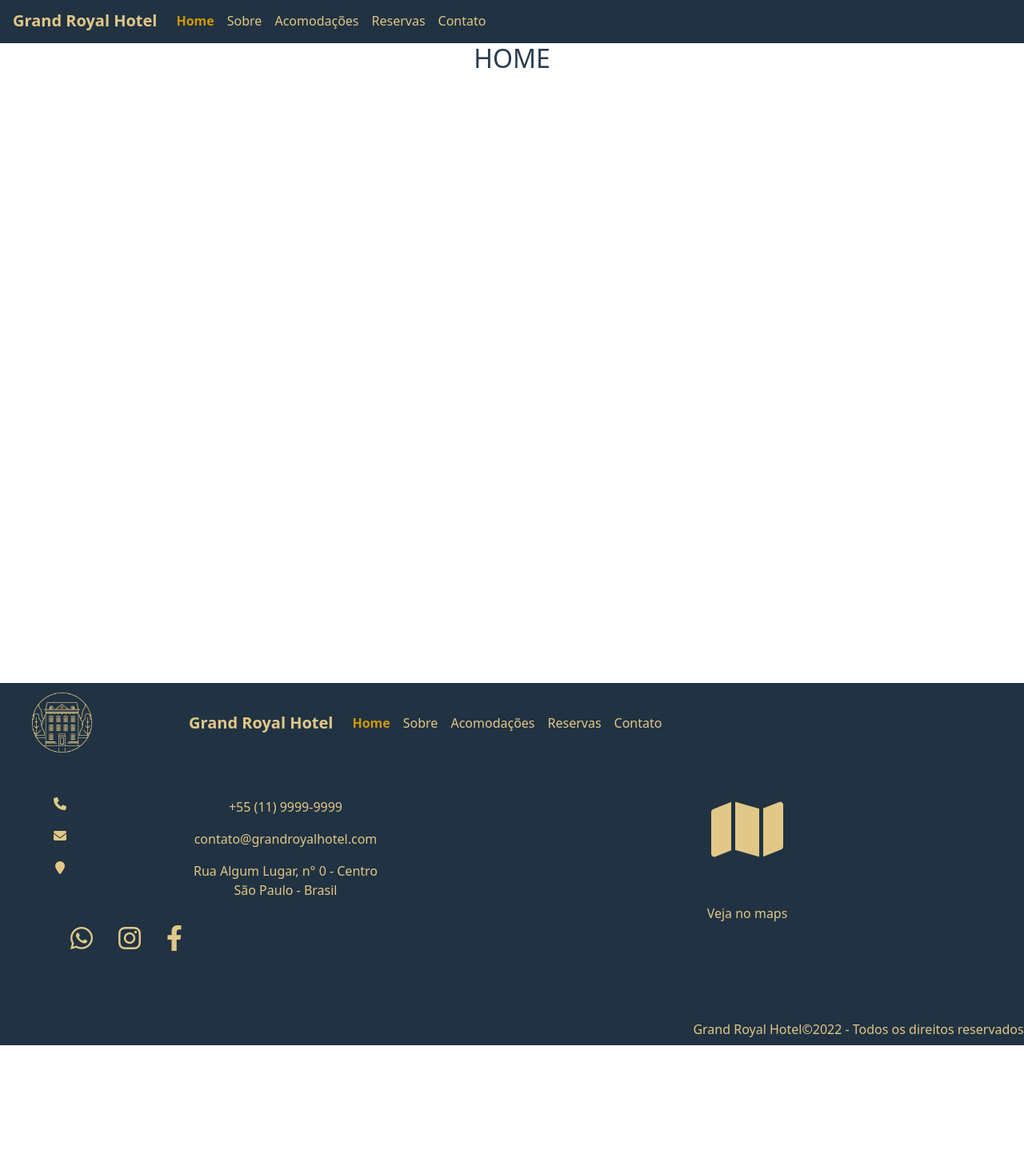
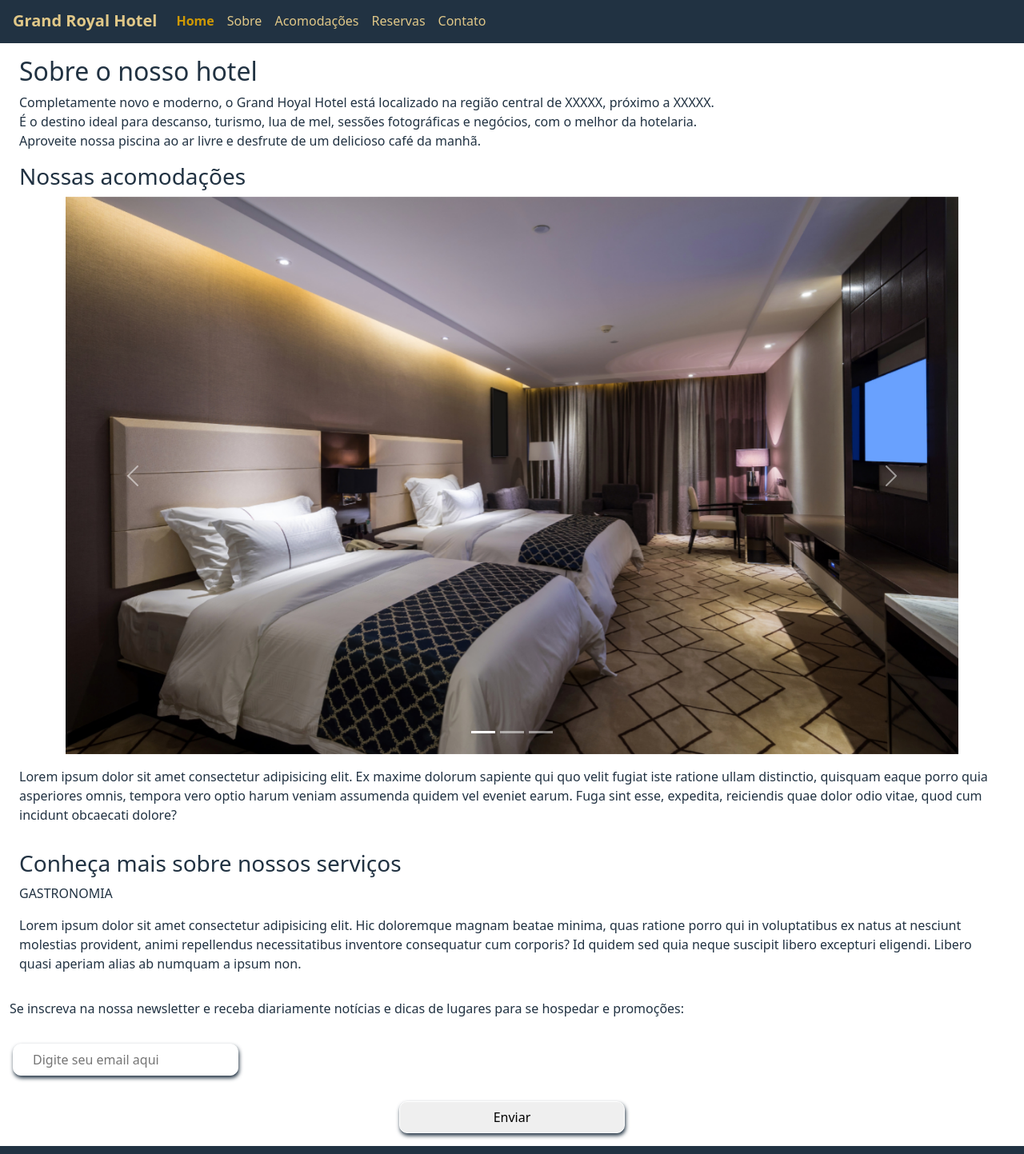
Before and after one commit to Davidferreirajesus/hotel-management-vue, a Vue app: page / in a window 1280 px wide. Shown: the part 186-1629 px from the top of the page at 80% size. Before the commit the page ends 1493 px from the top, so only its background shows below. Built offline with nearby package versions, Linux system fonts and the light colour scheme; a web font is replaced by a local one.

Commit message:
Criação view Home / criação compontente ImagensCarouselAcomodacoes

```diff
--- a/public/index.html
+++ b/public/index.html
@@ -12,7 +12,9 @@
     <link rel="stylesheet" href="https://cdnjs.cloudflare.com/ajax/libs/font-awesome/6.2.0/css/all.min.css"
       integrity="sha512-xh6O/CkQoPOWDdYTDqeRdPCVd1SpvCA9XXcUnZS2FmJNp1coAFzvtCN9BmamE+4aHK8yyUHUSCcJHgXloTyT2A=="
       crossorigin="anonymous" referrerpolicy="no-referrer" />
-    <link rel="stylesheet" href="https://cdn.jsdelivr.net/npm/bootstrap@5.2.2/dist/css/bootstrap.min.css" />
+    <link href="https://cdn.jsdelivr.net/npm/bootstrap@5.2.3/dist/css/bootstrap.min.css" rel="stylesheet"
+      integrity="sha384-rbsA2VBKQhggwzxH7pPCaAqO46MgnOM80zW1RWuH61DGLwZJEdK2Kadq2F9CUG65" crossorigin="anonymous">
+
     <link rel="preconnect" href="https://fonts.googleapis.com" />
     <link rel="preconnect" href="https://fonts.gstatic.com" crossorigin />
     <link
@@ -23,6 +25,9 @@
     <link
       href="https://fonts.googleapis.com/css2?family=Lobster&family=Quando&family=Quicksand&family=Roboto:ital,wght@0,100;0,300;0,400;0,500;0,700;0,900;1,100;1,300;1,400;1,500;1,700;1,900&family=Tiro+Devanagari+Hindi:ital@1&display=swap"
       rel="stylesheet" />
+
+      <script src="https://cdn.jsdelivr.net/npm/bootstrap@5.2.3/dist/js/bootstrap.bundle.min.js"
+        integrity="sha384-kenU1KFdBIe4zVF0s0G1M5b4hcpxyD9F7jL+jjXkk+Q2h455rYXK/7HAuoJl+0I4" crossorigin="anonymous" async></script>
   </head>
   <body>
     <noscript>
--- a/src/App.vue
+++ b/src/App.vue
@@ -30,7 +30,7 @@ export default {
 }
 
 main {
-  height: 100vh;
+  min-height: 100vh;
 }
 
 nav a {
--- /dev/null
+++ b/src/components/ImagesCarouselAcomodacoes.vue
@@ -0,0 +1,36 @@
+<template>
+    <div class="container">
+        <div id="carouselExampleIndicators" class="carousel slide" data-bs-ride="true">
+            <div class="carousel-indicators">
+                <button type="button" data-bs-target="#carouselExampleIndicators" data-bs-slide-to="0" class="active" aria-current="true" aria-label="Slide 1"></button>
+                <button type="button" data-bs-target="#carouselExampleIndicators" data-bs-slide-to="1" aria-label="Slide 2"></button>
+                <button type="button" data-bs-target="#carouselExampleIndicators" data-bs-slide-to="2" aria-label="Slide 3"></button>
+            </div>
+            <div class="carousel-inner">
+                <div class="carousel-item active">
+                <img src="@/assets/images/acomodacoes/acomodacoes-standard-2.png" class="d-block w-100" alt="...">
+                </div>
+                <div class="carousel-item">
+                <img src="@/assets/images/acomodacoes/acomodacoes-luxo-2.png" class="d-block w-100" alt="...">
+                </div>
+                <div class="carousel-item">
+                <img src="@/assets/images/acomodacoes/acomodacoes-presidencial-2.png" class="d-block w-100" alt="...">
+                </div>
+            </div>
+            <button class="carousel-control-prev" type="button" data-bs-target="#carouselExampleIndicators" data-bs-slide="prev">
+                <span class="carousel-control-prev-icon" aria-hidden="true"></span>
+                <span class="visually-hidden">Previous</span>
+            </button>
+            <button class="carousel-control-next" type="button" data-bs-target="#carouselExampleIndicators" data-bs-slide="next">
+                <span class="carousel-control-next-icon" aria-hidden="true"></span>
+                <span class="visually-hidden">Next</span>
+            </button>
+        </div>
+    </div>
+</template>
+
+<script>
+export default {
+    name: "ImagesCarouselAcomodacoes",
+}
+</script>
--- a/src/views/HomeView.vue
+++ b/src/views/HomeView.vue
@@ -1,15 +1,68 @@
 <template>
   <main>
-    <h2>HOME</h2>
+    <section class="section-pd">
+      <div class="home--banner" id="homeBanner"></div>
+
+      <article>
+        <div class="p-top">
+          <h2 class="h2-primario">Sobre o nosso hotel</h2>
+        </div>
+        <div class="">
+          <p class="p-primario">
+              Completamente novo e moderno, o Grand Hoyal Hotel está localizado na região central de XXXXX, próximo a XXXXX. <br/>
+              É o destino ideal para descanso, turismo, lua de mel, sessões fotográficas e negócios, com o melhor da hotelaria. <br/>
+                Aproveite nossa piscina ao ar livre e desfrute de um delicioso  café da manhã.
+          </p>
+        </div>
+
+        <h3 class="h3-primario">Nossas acomodações</h3>
+        <ImagesCarouselAcomodacoes />
+        <div class="p-top">
+          <p class="p-primario">Lorem ipsum dolor sit amet consectetur adipisicing elit. Ex maxime dolorum sapiente qui quo velit fugiat iste ratione ullam distinctio, quisquam eaque porro quia asperiores omnis, tempora vero optio harum veniam assumenda quidem vel eveniet earum. Fuga sint esse, expedita, reiciendis quae dolor odio vitae, quod cum incidunt obcaecati dolore?</p>
+        </div>
+
+        <div class="p-top">
+          <h3 class="h3-primario">Conheça mais sobre nossos serviços</h3>
+        </div>
+        <p class="p-primario">GASTRONOMIA</p>
+        <p class="p-primario">Lorem ipsum dolor sit amet consectetur adipisicing elit. Hic doloremque magnam beatae minima, quas ratione porro qui in voluptatibus ex natus at nesciunt molestias provident, animi repellendus necessitatibus inventore consequatur cum corporis? Id quidem sed quia neque suscipit libero excepturi eligendi. Libero quasi aperiam alias ab numquam a ipsum non.</p>
+        <!-- <ImagesCarousel /> -->
+
+        <div class="p-top">
+          <div class="col">
+            <label for="newsletter" class="row">
+              <p class="p-primario">Se inscreva na nossa newsletter e receba diariamente notícias e dicas de lugares para se
+              hospedar e promoções:</p>
+            </label>
+            <input class="input-padrao row p-primario" type="text" id="newsletter" placeholder="Digite seu email aqui">
+            <input type="submit" value="Enviar" class="btn-terceario col">
+          </div>
+        </div>
+
+      </article>
+    </section>
+
+    <aside class="esconder">
+      <p>Espaço reservado para propagandas.</p>
+    </aside>
   </main>
 </template>
 
 <script>
 // @ is an alias to /src
-//import HelloWorld from '@/components/HelloWorld.vue'
+import ImagesCarouselAcomodacoes from '@/components/ImagesCarouselAcomodacoes.vue'
 
 export default {
   name: 'HomeView',
-  components: {}
+  components: {
+    ImagesCarouselAcomodacoes
+  },
+  data() {
+    return {
+      acomodacao_1: 'acomodacoes/acomodacoes-standard-2.png',
+      acomodacao_2: 'acomodacoes/acomodacoes-luxo-2.png',
+      acomodacao_3: 'acomodacoes/acomodacoes-presencial-2.png',
+    }
+  }
 }
 </script>
```
